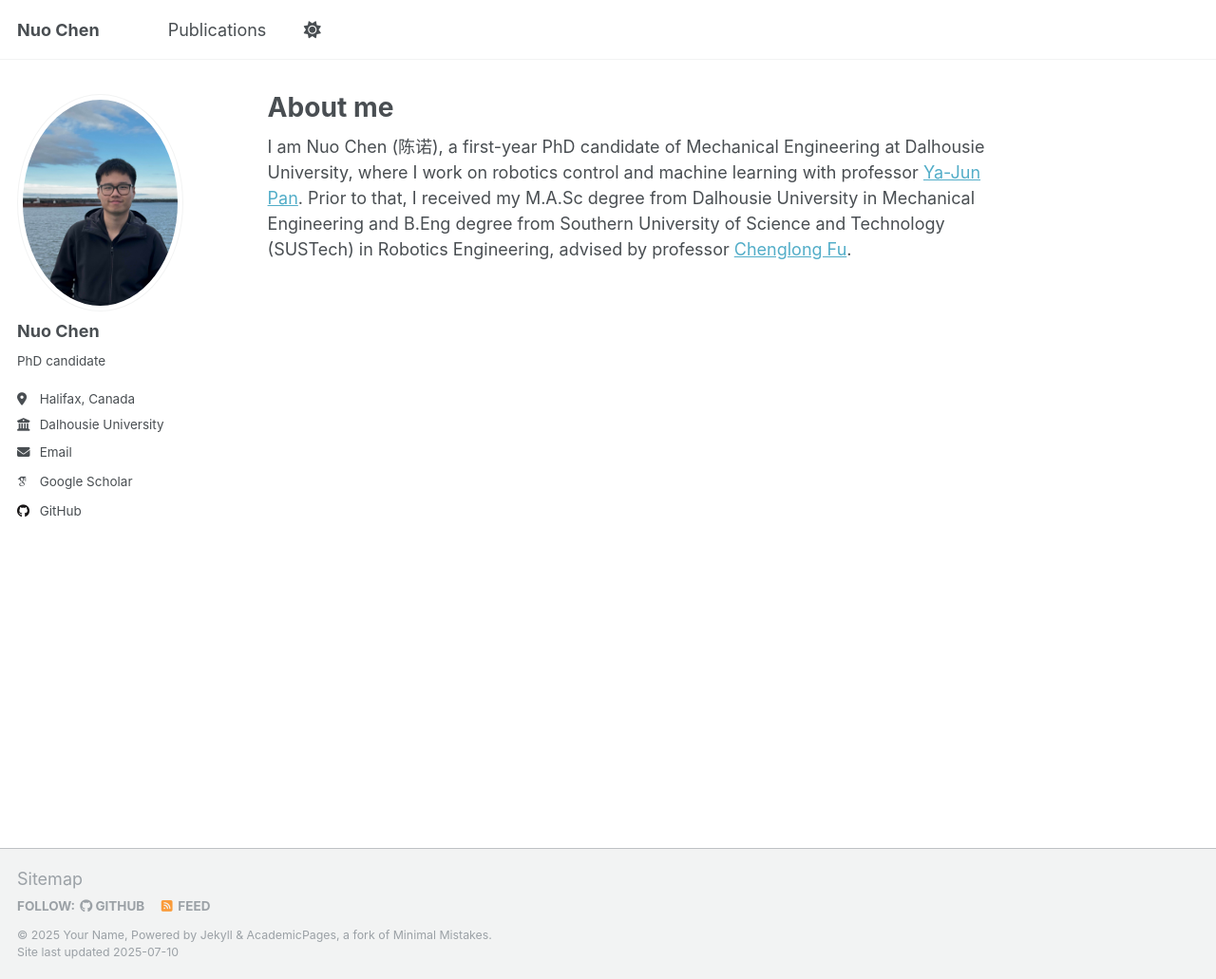
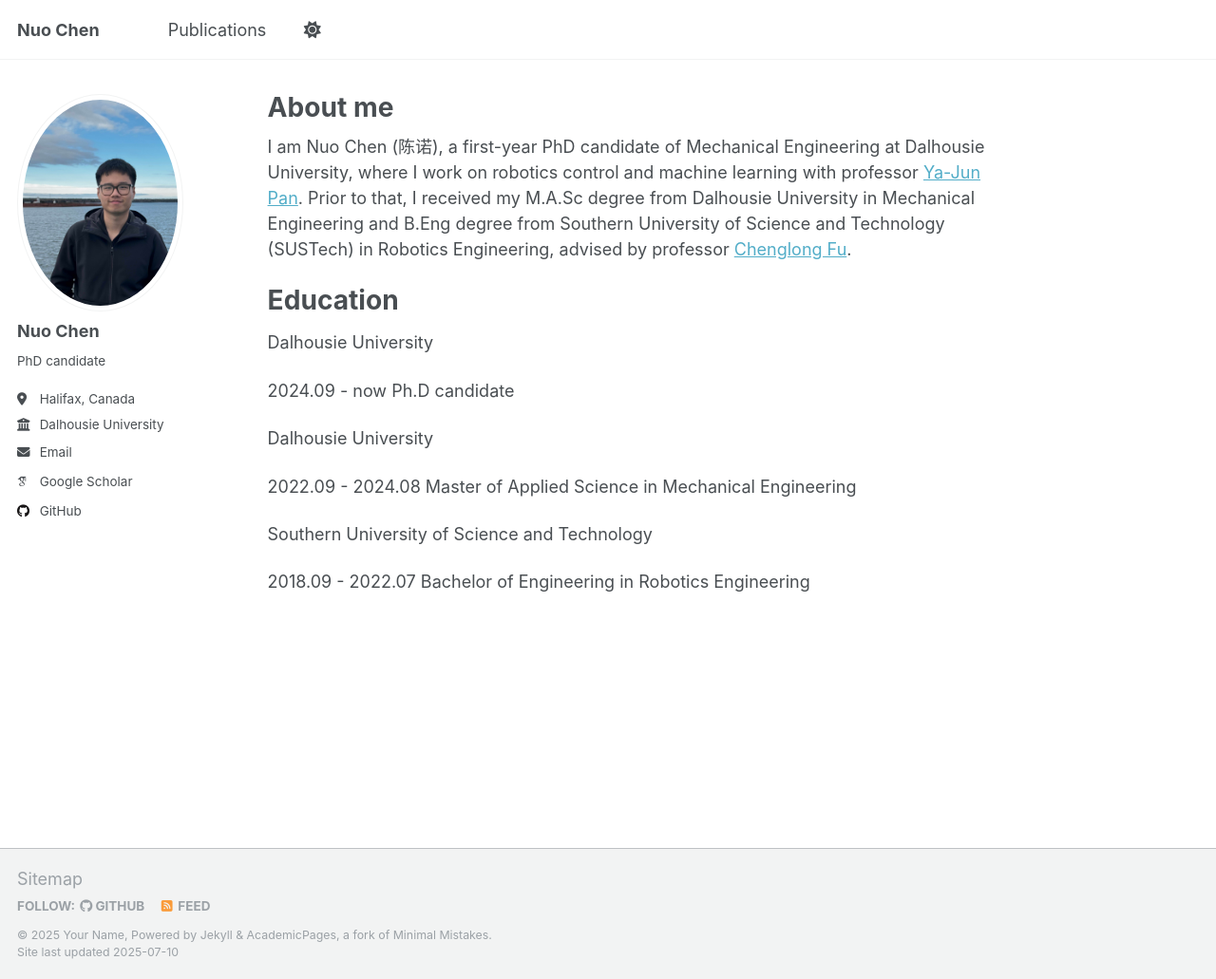
Before and after one commit to NuoChen1999/nuochen1999.github.io, a Jekyll site: the page built from _pages/about.md, in a window 1280 px wide and 1031 px high. Shown: the whole window at 95% size. Built offline with Jekyll 4.4.1, drawn with Linux system fonts in a browser that asks for light colours; some web fonts are replaced; a script that is not in the unit is left out.

Commit message:
Update about.md

```diff
--- a/_pages/about.md
+++ b/_pages/about.md
@@ -8,3 +8,19 @@ redirect_from:
 ---
 
 I am Nuo Chen (陈诺), a first-year PhD candidate of Mechanical Engineering at Dalhousie University, where I work on robotics control and machine learning with professor [Ya-Jun Pan](http://acm.me.dal.ca/). Prior to that, I received my M.A.Sc degree from Dalhousie University in Mechanical Engineering and B.Eng degree from Southern University of Science and Technology (SUSTech) in Robotics Engineering, advised by professor [Chenglong Fu](https://www.sustech.edu.cn/en/faculties/fuchenglong.html).
+
+# Education
+Dalhousie University
+
+2024.09 - now
+Ph.D candidate
+
+Dalhousie University
+
+2022.09 - 2024.08
+Master of Applied Science in Mechanical Engineering
+
+Southern University of Science and Technology
+
+2018.09 - 2022.07
+Bachelor of Engineering in Robotics Engineering
```
